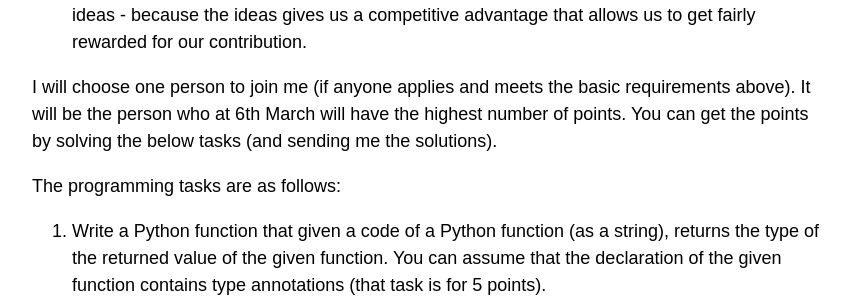
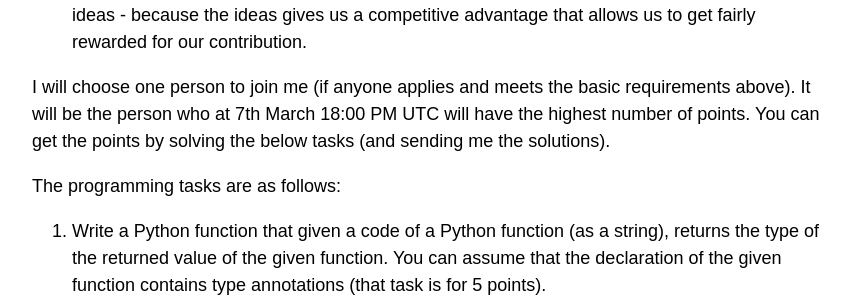
Before and after one commit to damc/Acoder-Server, a Flask app: page /collaboration in a window 1280 px wide. Shown: the part 1463-1763 px from the top of the page, without its empty margins (208-1058 px from the left). Run offline with Flask 2, Linux system fonts and the light colour scheme.

Commit message:
Update collaboration.html

```diff
--- a/server/templates/collaboration.html
+++ b/server/templates/collaboration.html
@@ -41,7 +41,7 @@ The requirements are as follows:
 1. The person must get at least 10 points at the programming tasks plus other criteria (send me the solution of the tasks to acoder2@outlook.com) - because I want to select a person who is capable of programming and who is willing to spend some time on working on the project (if a person has solved the task, then it means that they are capable and that they are willing to sacrifice some time).
 2. The person must be willing to sign a non-disclosure agreement that will forbid to disclose the ideas - because the ideas gives us a competitive advantage that allows us to get fairly rewarded for our contribution.
 
-I will choose one person to join me (if anyone applies and meets the basic requirements above). It will be the person who at 6th March will have the highest number of points. You can get the points by solving the below tasks (and sending me the solutions).
+I will choose one person to join me (if anyone applies and meets the basic requirements above). It will be the person who at 7th March 18:00 PM UTC will have the highest number of points. You can get the points by solving the below tasks (and sending me the solutions).
 
 The programming tasks are as follows:
 
```
